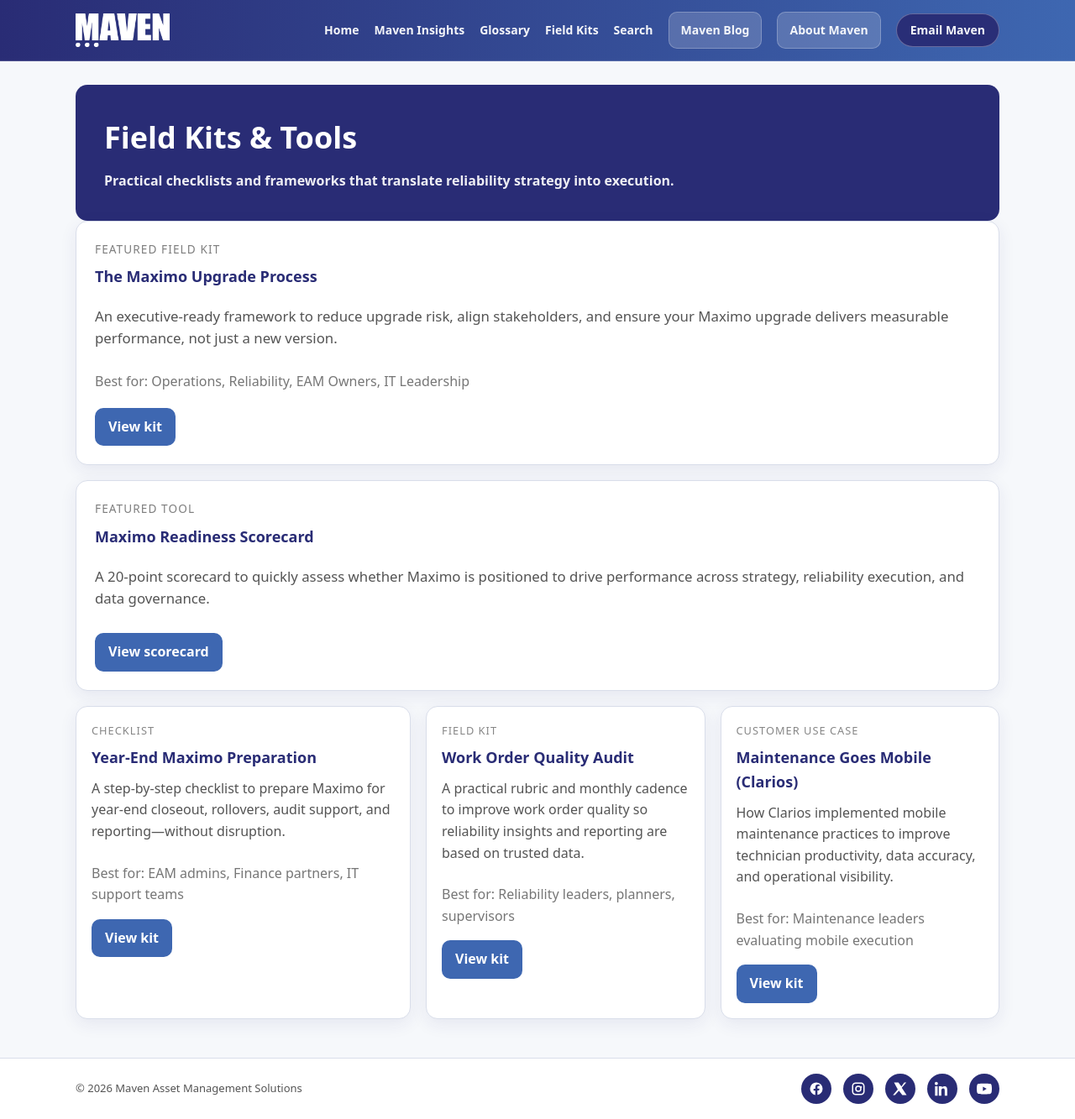
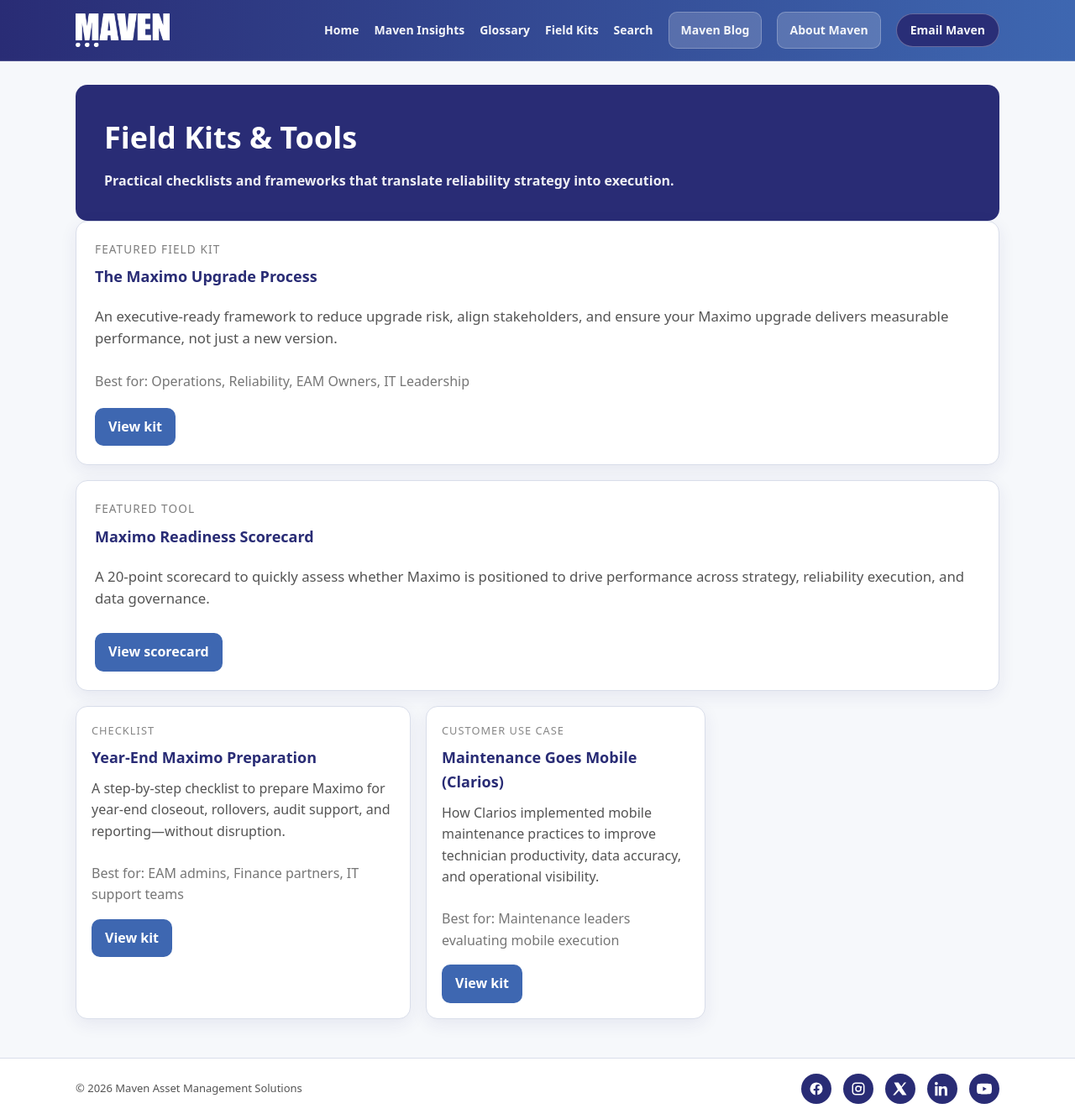
Before and after one commit to Maven-Asset-Management-Insights/content, a Jekyll site: the page built from field-kits.md, in a window 1280 px wide. Shown: the whole page at 84% size. Built offline with Jekyll 4.4.1, drawn with Linux system fonts in a browser that asks for light colours.

Commit message:
Update field-kits.md

```diff
--- a/field-kits.md
+++ b/field-kits.md
@@ -67,22 +67,6 @@ permalink: /field-kits/
 
   <section class="card">
     <div style="letter-spacing:.08em; text-transform:uppercase; font-size:.8rem; opacity:.7; margin-bottom:8px;">
-      Field Kit
-    </div>
-    <h2 style="margin-top:0;">Work Order Quality Audit</h2>
-    <p>
-      A practical rubric and monthly cadence to improve work order quality so reliability insights and reporting are based on trusted data.
-    </p>
-    <div style="margin-top:12px; opacity:.8;">
-      Best for: Reliability leaders, planners, supervisors
-    </div>
-    <div style="margin-top:16px;">
-      <a class="button" href="{{ "/field-kits/work-order-quality-audit/" | relative_url }}">View kit</a>
-    </div>
-  </section>
-
-  <section class="card">
-    <div style="letter-spacing:.08em; text-transform:uppercase; font-size:.8rem; opacity:.7; margin-bottom:8px;">
       Customer Use Case
     </div>
     <h2 style="margin-top:0;">Maintenance Goes Mobile (Clarios)</h2>
```
